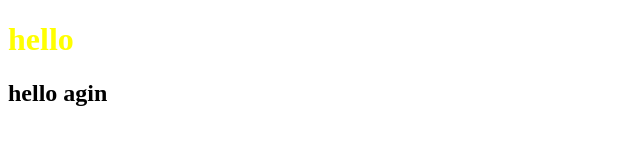
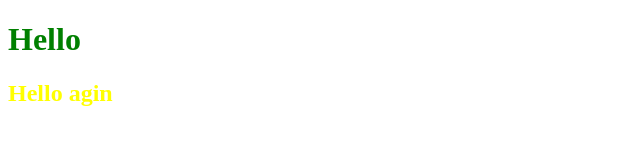
Before and after one commit to linus-linus/test, a plain HTML site: page index.html in a window 1280 px wide. Shown: the whole page, without its empty margins (0-640 px from the left). Drawn offline with Linux system fonts and the light colour scheme.

Commit message:
change colors on css

```diff
--- a/index.html
+++ b/index.html
@@ -11,7 +11,7 @@
     <title>Document</title>
   </head>
   <body>
-    <h1>hello</h1>
-    <h2>hello agin</h2>
+    <h1>Hello</h1>
+    <h2>Hello agin</h2>
   </body>
 </html>
--- a/style.css
+++ b/style.css
@@ -1,3 +1,7 @@
 h1 {
+  color: green;
+}
+
+h2 {
   color: yellow;
 }
```
